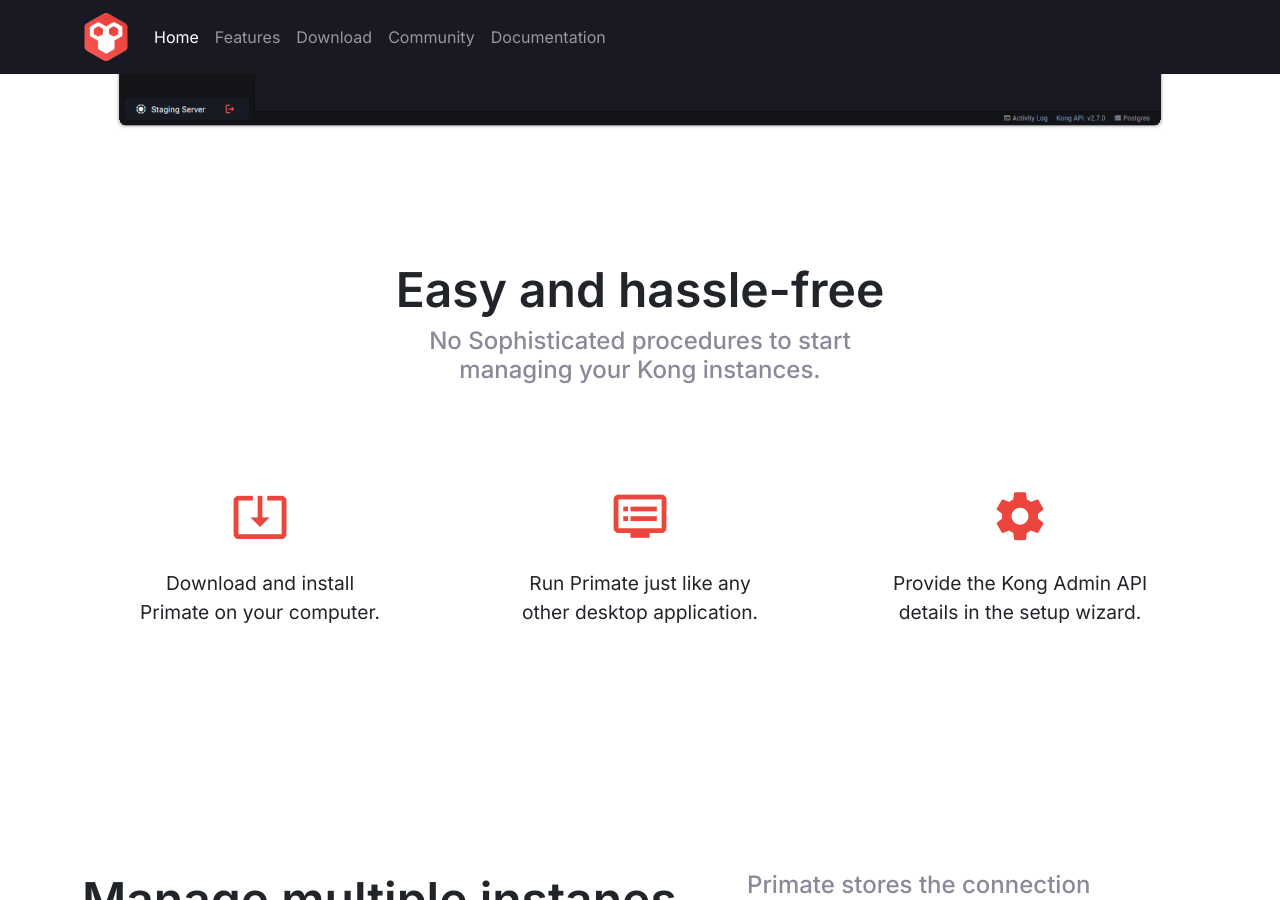
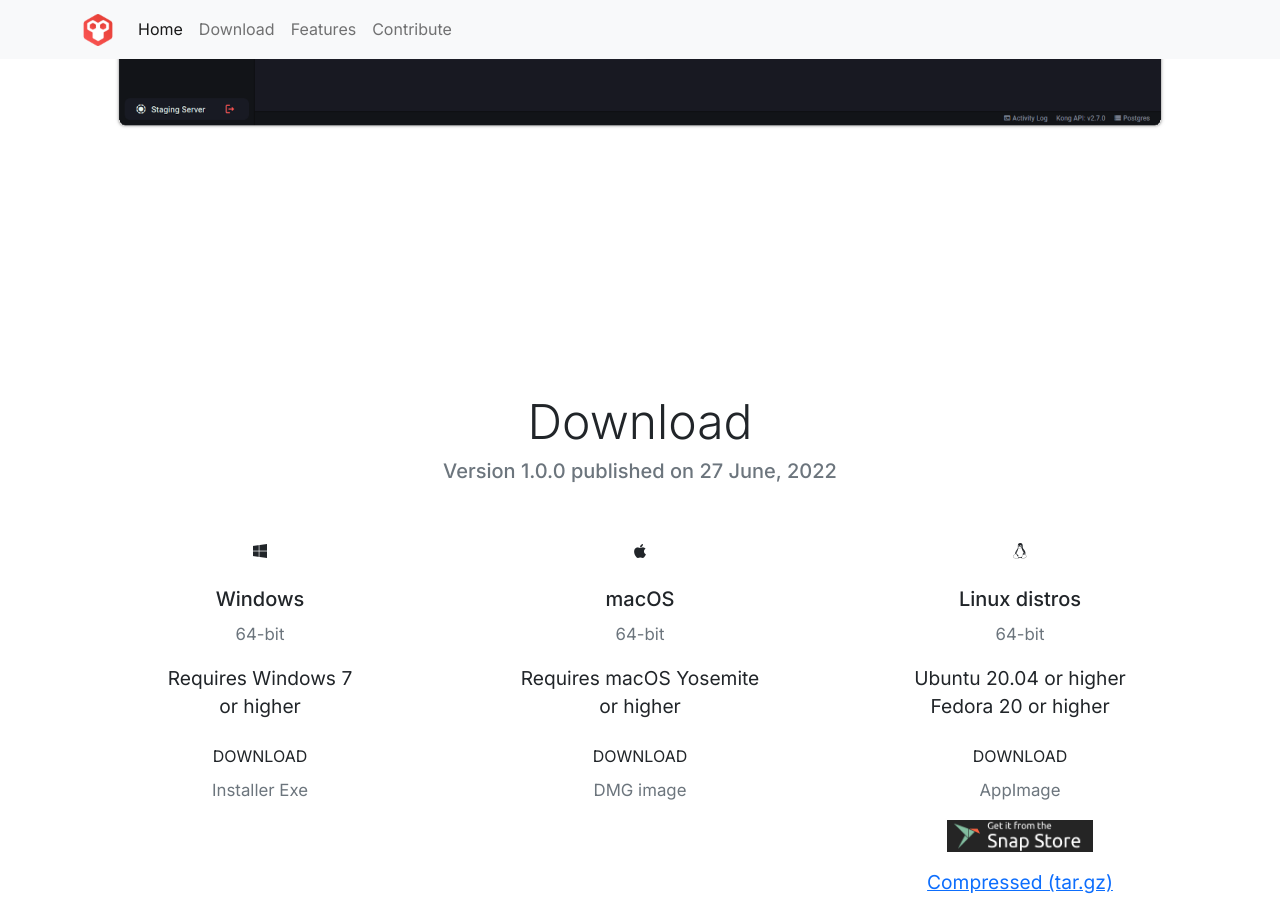
Before and after one commit to getprimate/website, a Jekyll site: the page built from index.html, in a window 1280 px wide and 900 px high, scrolled down 1480 px. Built offline with Jekyll 4.4.1, drawn with Linux system fonts in a browser that asks for light colours; nearby versions of some CDN libraries; some of the changed text lies outside the part shown.

Commit message:
add: Use Bootstrap Scrollspy

```diff
--- a/_layouts/default.html
+++ b/_layouts/default.html
@@ -16,28 +16,29 @@
 <link rel="preconnect" href="https://fonts.googleapis.com" />
 <link rel="preconnect" href="https://fonts.gstatic.com" crossorigin />
 <link rel="stylesheet" href="https://fonts.googleapis.com/css2?family=Inter:wght@300;400;500;600;700;800;900&display=swap" />
-<link rel="stylesheet" href="https://fonts.googleapis.com/icon?family=Material+Icons" />
+
+<!-- Font Awesome -->
+<script src="https://kit.fontawesome.com/aa710485a8.js" crossorigin="anonymous"></script>
 
 <!-- Custom layout stylesheets. -->
 <link href="css/layout.css" rel="stylesheet" />
 </head>
 
-<body>
+<body data-bs-spy="scroll" data-bs-target="#nav__headerBar" data-bs-offset="0">
 <header class="fixed-top">
-    <nav class="navbar navbar-expand-lg navbar-dark bg-dark">
+    <nav id="nav__headerBar" class="navbar navbar-expand-lg navbar-dark bg-dark">
     <div class="container">
-        <a class="navbar-brand" href="{{ site.url }}"><img src="image/logo-64x64.png" width="48" /></a>
+        <a class="navbar-brand" href="{{ site.url }}"><img src="image/logo-48x48.png" width="32" /></a>
         <button class="navbar-toggler" type="button" data-bs-toggle="collapse" data-bs-target="#navbarSupportedContent" aria-controls="navbarSupportedContent" aria-expanded="false" aria-label="Toggle navigation">
             <span class="navbar-toggler-icon"></span>
         </button>
 
         <div class="collapse navbar-collapse" id="navbarSupportedContent">
             <ul class="navbar-nav me-auto mb-2 mb-lg-0">
-                <li class="nav-item"><a class="nav-link active" aria-current="page" href="#">Home</a></li>
-                <li class="nav-item"><a class="nav-link" href="#">Features</a></li>
-                <li class="nav-item"><a class="nav-link" href="#">Download</a></li>
-                <li class="nav-item"><a class="nav-link" href="#">Community</a></li>
-                <li class="nav-item"><a class="nav-link" href="#">Documentation</a></li>
+                <li class="nav-item"><a class="nav-link" aria-current="page" href="#home">Home</a></li>
+                <li class="nav-item"><a class="nav-link" href="#download">Download</a></li>
+                <li class="nav-item"><a class="nav-link" href="#features">Features</a></li>
+                <li class="nav-item"><a class="nav-link" href="#contribute">Contribute</a></li>
             </ul><!-- .navbar-nav.me-auto.mb-2.mb-lg-0 -->
         </div><!-- .collapse.navbar-collapse -->
     </div><!-- .container -->
@@ -49,26 +50,64 @@
 </main>
 
 <footer>
-<div class="container">
+<section class="footer-top">
+<div class="container border-top">
+<div class="spacer py-4"></div>
 <div class="row">
-    <div class="col col-sm-12 col-md-6 col-lg-6 text-white">
-        <div class="py-4">Not an official application. No affiliation with KongHQ.<br />
-        Project maintained by <a href="#">@ajaysreedhar</a></div>
+    <div class="col col-sm-12 col-md-4 col-lg-4">
+        <p>Created with <i class="fa-solid fa-heart text-danger"></i> by <a href="#">@ajaysreedhar</a><br />Website hosted on <a href="#">GitHub Pages</a></p>
     </div><!-- .col -->
-    <div class="col col-sm-12 col-md-6 col-lg-6">
-        <nav class="navbar navbar-expand-lg">
-            <div class="container-flex">
-                <ul class="navbar-nav me-auto mb-2 mb-lg-0">
-                    <li class="nav-item"><a href="#" class="nav-link"><span class="bi bi-twitter"></span></a></li>
-                    <li class="nav-item"><a href="#" class="nav-link"><span class="bi bi-github"></span></a></li>
-                </ul><!-- .navbar-nav.me-auto.mb-2.mb-lg-0 -->
-            </div><!-- .collapse.navbar-collapse -->
-        </nav>
+
+    <div class="col col-sm-12 col-md-4 col-lg-4">
+        <h6>Resources</h6>
+        <ul class="flat-list">
+            <li><a href="#">Download</a></li>
+            <li><a href="#">Release Notes</a></li>
+            <li><a href="#">Documentation</a></li>
+        </ul>
+    </div><!-- .col -->
+    <div class="col col-sm-12 col-md-4 col-lg-4">
+
     </div><!-- .col -->
 </div><!-- .row -->
 </div><!-- .container -->
+</section><!-- .footer-top -->
+
+<section class="footer-base">
+<div class="container">
+<div class="row">
+    <div class="col col-sm-12 col-md-6 col-lg-6">Not an official app. No affiliation with <a href="#">Kong HQ</a>.</div><!-- .col -->
+    <div class="col col-sm-12 col-md-6 col-lg-6 text-end">
+        <a href="#"><span class="bi bi-twitter"></span></a>&nbsp;
+        <a href="#"><span class="bi bi-github"></span></a>
+    </div><!-- .col -->
+</div><!-- .row-->
+</div><!-- .container -->
+</section><!-- .footer-base -->
+
 </footer>
 <script src="https://cdn.jsdelivr.net/npm/bootstrap@5.1.3/dist/js/bootstrap.bundle.min.js" integrity="sha384-ka7Sk0Gln4gmtz2MlQnikT1wXgYsOg+OMhuP+IlRH9sENBO0LRn5q+8nbTov4+1p" crossorigin="anonymous"></script>
 <script async defer src="https://buttons.github.io/buttons.js"></script>
+
+<script type="text/javascript">
+'use strict';
+const navElement = document.getElementById('nav__headerBar');
+
+window.onscroll = function () {
+    if (window.scrollY >= window.innerHeight) {
+        navElement.classList.add('navbar-light');
+        navElement.classList.add('bg-light');
+
+        navElement.classList.remove('navbar-dark');
+        navElement.classList.remove('bg-dark');
+    } else {
+        navElement.classList.add('navbar-dark');
+        navElement.classList.add('bg-dark');
+
+        navElement.classList.remove('navbar-light');
+        navElement.classList.remove('bg-light');
+    }
+};
+</script>
 </body>
 </html>
--- a/index.html
+++ b/index.html
@@ -3,17 +3,26 @@
 title:  "Primate . A Modern Desktop Client for Kong Admins"
 ---
 
-<section class="overview-home">
+<section id="home" class="overview-home">
 <div class="container">
 <div class="row">
     <div class="col col-sm-12 col-md-12 col-lg-12">
         <div class="spacer py-5"></div>
         <h1>A modern dashboard<br />for Kong Admins</h1>
         <h3>Primate (previously known as KongDash)<br />is a desktop client for Kong Admin API.</h3>
-        <p class="py-5">
-            <a class="btn btn-primary" href="#">Coming Soon</a>&nbsp;
-            <a class="btn btn-secondary" href="#">Documentation</a>
+        <p class="pt-5 pb-2">
+            <a class="btn btn-accent text-uppercase" href="#">Download</a>&nbsp;
+            <a class="text-white" href="#"><u>Release Notes</u></a>
         </p>
+
+        <div class="d-flex flex-row text-white">
+            <div class="py-2">Available for </div>
+            <div class="spacer px-1"></div>
+            <div class="px-2"><i class="fa-brands fa-windows display-6"></i></div>
+            <div class="px-2"><i class="fa-brands fa-apple display-6"></i></div>
+            <div class="px-2"><i class="fa-brands fa-linux display-6"></i></div>
+        </div><!-- .d-flex -->
+
     </div><!-- .col -->
 </div><!-- .row -->
 </div><!-- .container -->
@@ -26,108 +35,111 @@
         <img src="image/hero-dashboard.png" width="100%" alt="Primate dashboard" />
     </div><!-- .col -->
 </div><!-- .row -->
+</section><!-- .overview-info -->
 
-<div class="spacer py-5"></div>
+<section id="download" class="overview-info text-center">
+<div class="container">
+<h1 class="display-5">Download</h1>
+<h5 class="text-muted">Version 1.0.0 published on 27 June, 2022</h5>
+
+<div class="spacer py-4"></div>
 
 <div class="row">
-    <div class="col col-sm-12 col-md-12 col-lg-12">
-        <h2>Easy and hassle-free</h2>
-        <h4>No Sophisticated procedures to start<br />
-            managing your Kong instances.</h4>
+    <div class="col col-sm-12 col-md-12 col-lg-4">
+        <div class="x-platform-logo"><i class="fa-brands fa-windows"></i></div>
+        <div class="py-4">
+            <h5>Windows</h5>
+            <p><small class="text-muted">64-bit</small></p>
+            <p>Requires Windows 7<br>or higher</p>
+            <p><a href="#" class="btn btn-accent text-uppercase">Download</a><br /><small class="text-muted">Installer Exe</small></p>
+        </div>
     </div><!-- .col -->
-</div><!-- .row -->
 
-<div class="spacer py-5"></div>
+    <div class="col col-sm-12 col-md-12 col-lg-4">
+        <div class="x-platform-logo"><i class="fa-brands fa-apple"></i></div>
+        <div class="py-4">
+            <h5>macOS</h5>
+            <p><small class="text-muted">64-bit</small></p>
+            <p>Requires macOS Yosemite<br>or higher</p>
+            <p><a href="#" class="btn btn-accent text-uppercase">Download</a><br /><small class="text-muted">DMG image</small></p>
+        </div>
+    </div><!-- .col -->
 
-<div class="row">
-    <div class="col col-sm-12 col-md-4 col-lg-4">
-        <p><span class="material-icons ft-glyph">system_update_alt</span></p>
-        <p>Download and install<br />Primate on your computer.</p>
-    </div><!-- .col -->
-    <div class="col col-sm-12 col-md-4 col-lg-4">
-        <p><span class="material-icons ft-glyph">dvr</span></p>
-        <p>Run Primate just like any<br />other desktop application.</p>
-    </div><!-- .col -->
-    <div class="col col-sm-12 col-md-4 col-lg-4">
-        <p><span class="material-icons ft-glyph">settings</span></p>
-        <p>Provide the Kong Admin API<br />details in the setup wizard.</p>
+    <div class="col col-sm-12 col-md-12 col-lg-4">
+        <div class="x-platform-logo"><i class="fa-brands fa-linux"></i></div>
+        <div class="py-4">
+            <h5>Linux distros</h5>
+            <p><small class="text-muted">64-bit</small></p>
+            <p>Ubuntu 20.04 or higher<br>Fedora 20 or higher</p>
+            <p><a href="#" class="btn btn-accent text-uppercase">Download</a><br /><small class="text-muted">AppImage</small></p>
+            <p><a href="#" class="btn-snapcraft"><img src="image/ft-snapcraft-link.png" height="32px" /></a></p>
+            <p><a href="#">Compressed (tar.gz)</a></p>
+        </div>
     </div><!-- .col -->
 </div><!-- .row -->
 </div><!-- .container -->
 </section><!-- .overview-info -->
 
-<section class="overview-info">
+<section id="features" class="overview-info">
 <div class="container">
 
 <div class="row">
-    <div class="col col-sm-12 col-md-7 col-lg-7"><h2>Manage multiple instanes<br />of Kong Gateway Servers</h2></div><!-- .col -->
-    <div class="col col-sm-12 col-md-5 col-lg-5"><h4>Primate stores the connection information in your computer everytime a new connection is added.</h4></div><!-- .col -->
-</div><!-- .row -->
-
-<div class="spacer py-4"></div>
-
-<div class="row">
-    <div class="col col-sm-12 col-md-8 col-lg-8"><img src="image/ft-gateways-dark.png" alt="Manage multiple connections" width="100%" /></div><!-- .col -->
-    <div class="col col-sm-12 col-md-4 col-lg-4"><img src="image/ft-gateways-light.png" class="thin-frame" width="100%" alt="Manage multiple connections" /></div><!-- .col -->
-</div><!-- .row -->
-
-</div><!-- .container -->
-</section><!-- .overview-info -->
-
-<section class="overview-info">
-<div class="container">
-
-<div class="row text-center">
-    <div class="col col-sm-12 col-md-12 col-lg-12">
-        <h2>Improved features</h2>
-        <h4>New features added. This text will be changed.</h4>
+    <div class="col col-lg-7 col-md-12 col-sm-12">
+        <h1 class="pe-5 display-5 text-lg-start text-md-center">Store connection settings<br />of multiple Kong instances</h1>
+    </div><!-- .col -->
+    <div class="col col-lg-5 col-md-12 col-sm-12">
+        <h5 class="text-muted text-lg-start text-md-center">Primate stores the connection information in your computer everytime a new connection is added.</h5>
     </div><!-- .col -->
 </div><!-- .row -->
 
 <div class="spacer py-4"></div>
 
 <div class="row">
-    <div class="col col-sm-12 col-md-4 col-lg-4">
-        <div class="card me-4">
-            <img src="image/ft-card-top-1.png" class="card-img-top" alt="Card image">
-            <div class="card-body">
-                <h5 class="card-title">Manage Kong objects</h5>
-                <p class="card-text">Manage services, routes plugins, upstreams and more.</p>
-              </div>
-        </div><!-- .card -->
+    <div class="col col-lg-8 col-md-12 col-sm-12 pb-4"><img src="image/ft-gateways-dark.png" alt="Manage multiple connections" width="100%" /></div><!-- .col -->
+    <div class="col col-lg-4 col-md-12 col-sm-12"><img src="image/ft-gateways-light.png" class="thin-frame" width="100%" alt="Manage multiple connections" /></div><!-- .col -->
+</div><!-- .row -->
+
+</div><!-- .container -->
+</section><!-- .overview-info -->
+
+<section class="overview-info text-center">
+<div class="container">
+<div class="row">
+    <div class="col col-lg-4 col-md-12 col-sm-12">
+        <div class="px-5">
+        <h1 class="py-4"><i class="fa-solid fa-chart-column display-4 text-primary"></i></h1>
+        <h5>Overview Kong configuration</h5>
+        <p>Get insights to configurations, shared dictionaries, metrics and more.</p>
+        </div><!-- .px-5 -->
     </div><!-- .col -->
 
-    <div class="col col-sm-12 col-md-4 col-lg-4">
-        <div class="card mx-2">
-            <img src="image/ft-card-top-2.png" class="card-img-top" alt="Card image">
-            <div class="card-body">
-                <h5 class="card-title">Search by tags</h5>
-                <p class="card-text">Search services, routes, plugins and other objects by tags.</p>
-              </div>
-        </div><!-- .card -->
+    <div class="col col-lg-4 col-md-12 col-sm-12">
+        <div class="px-5">
+        <h1 class="py-4"><i class="fa-solid fa-magnifying-glass-chart display-4 text-primary"></i></h1>
+        <h5>Search objects by tags</h5>
+        <p>Search core configuration object by tagged attributes.</p>
+        </div><!-- .px-5 -->
     </div><!-- .col -->
 
-    <div class="col col-sm-12 col-md-4 col-lg-4">
-        <div class="card ms-4">
-            <img src="image/ft-card-top-3.png" class="card-img-top" alt="Card image">
-            <div class="card-body">
-                <h5 class="card-title">Personalise with themes</h5>
-                <p class="card-text">Select from system themes or make you own. <a href="#">Learn How</a>.</p>
-              </div>
-        </div><!-- .card -->
+    <div class="col col-lg-4 col-md-12 col-sm-12">
+        <div class="px-5">
+        <h1 class="py-4"><i class="fa-solid fa-swatchbook display-4 text-primary"></i></h1>
+        <h5>Customise with themes</h5>
+        <p>Personalise the dashboard view with the provided themes, or with your own. <br /><a href="#">Learn how</a>.</p>
+        </div><!-- .px-5 -->
     </div><!-- .col -->
 </div><!-- .row -->
 
 </div><!-- .container -->
 </section><!-- .overview-info -->
 
-<section class="overview-info">
+<section id="contribute" class="overview-info">
 <div class="container">
 <div class="info-plate">
 <div class="row">
     <div class="col col-sm-12 col-md-8 col-lg-8">
-        <h2>Contribute</h2>
-        <h4>Primate is powered by open-source</h4>
+        <h1 class="display-5">Contribute</h1>
+        <h5 class="text-muted">Primate is powered by open-source</h5>
         <div class="spacer py-4"></div>
         <p>Support the development with <a href="#">feedbacks</a><br />or even better with <a href="#">pull requests.</a></p>
         <p class="py-4">
```
